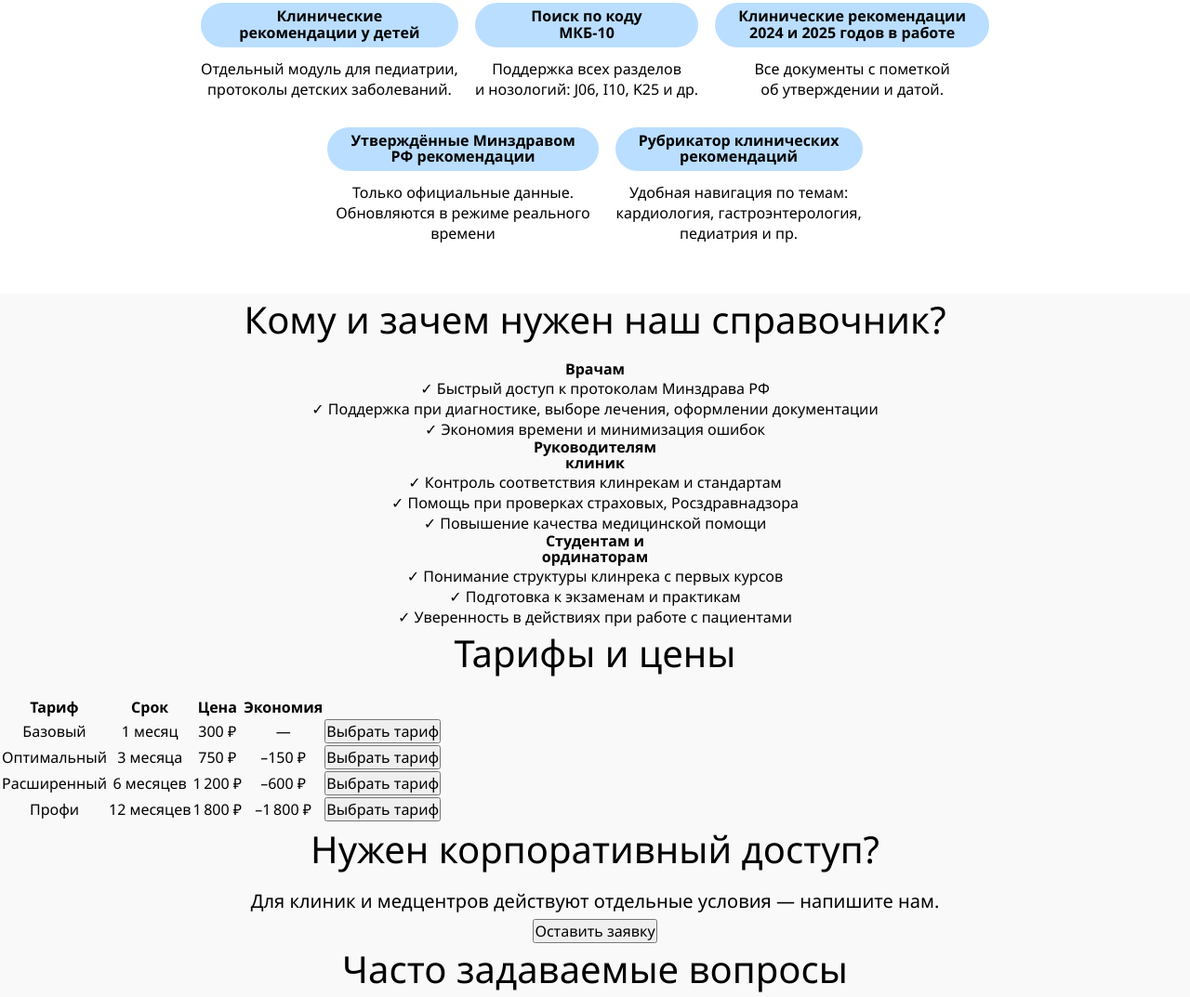
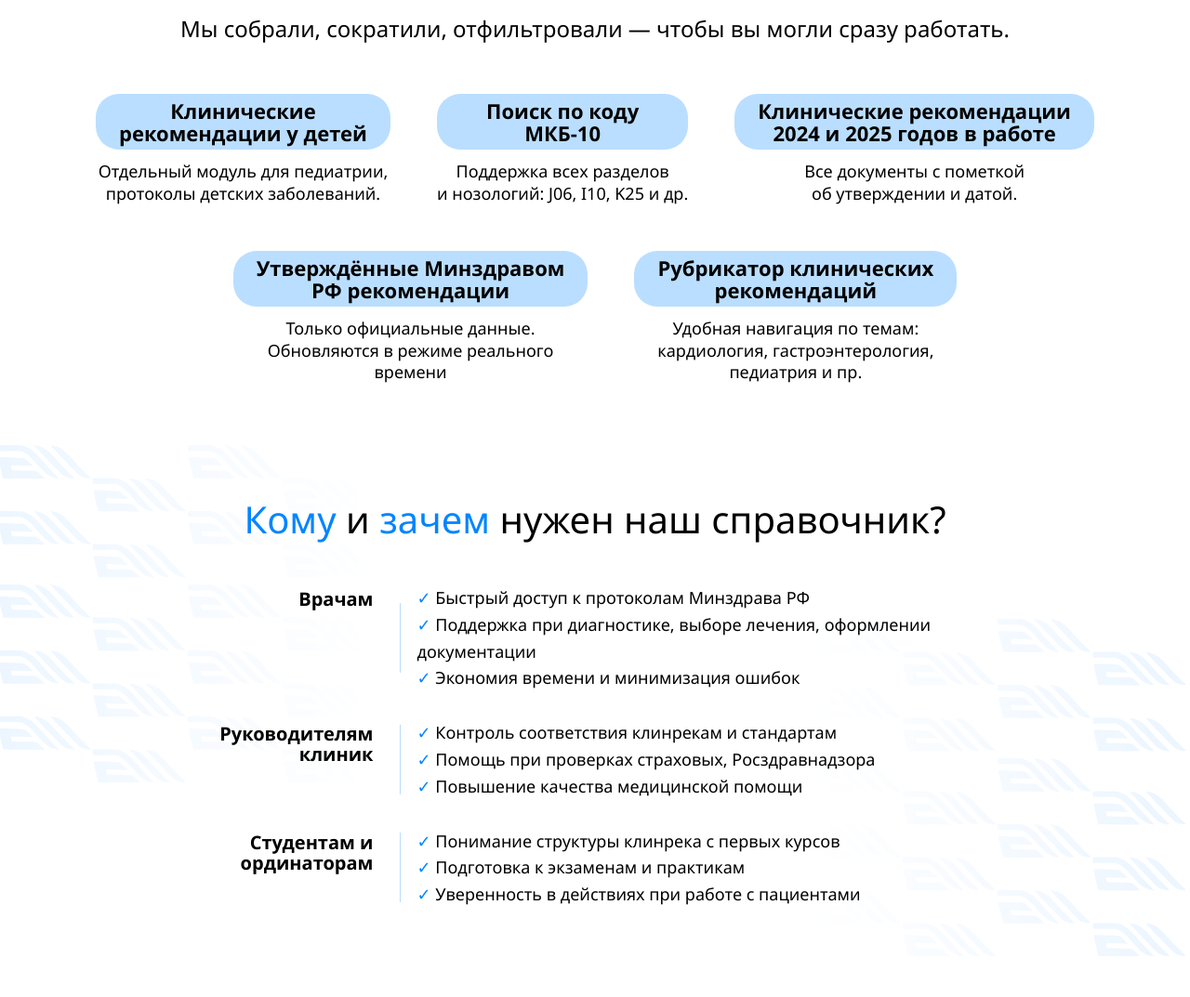
Before and after one commit to LilySmirn/easyMed_b2c, a plain HTML site: page index.html in a window 1280 px wide. Shown: the part 1116-2189 px from the top of the page at 93% size. Drawn offline with Linux system fonts and the light colour scheme.

Commit message:
feat: add styles for clients section

```diff
--- a/index.html
+++ b/index.html
@@ -201,18 +201,18 @@
                 <div class="usp-list">
                     <div class="line-1">
                         <div class="usp-item">
-                            <p class="item-title usp-item-title">
+                            <div class="item-title usp-item-title">
                                 Клинические<br>рекомендации у детей
-                            </p>
-                            <p class="item-text">
+                            </div>
+                            <div class="usp-item-text">
                                 Отдельный модуль для педиатрии,<br>протоколы детских заболеваний.
-                            </p>
+                            </div>
                         </div>
                         <div class="usp-item">
                             <p class="item-title usp-item-title">
                                 Поиск по коду<br>МКБ-10
                             </p>
-                            <p class="item-text">
+                            <p class="usp-item-text">
                                 Поддержка всех разделов<br>и нозологий: J06, I10, K25 и др.
                             </p>
                         </div>
@@ -220,7 +220,7 @@
                             <p class="item-title usp-item-title">
                                 Клинические рекомендации<br>2024 и 2025 годов в работе
                             </p>
-                            <p class="item-text">
+                            <p class="usp-item-text">
                                 Все документы с пометкой<br>об утверждении и датой.
                             </p>
                         </div>
@@ -230,7 +230,7 @@
                             <p class="item-title usp-item-title">
                                 Утверждённые Минздравом<br>РФ рекомендации
                             </p>
-                            <p class="item-text">
+                            <p class="usp-item-text">
                                 Только официальные данные.<br>Обновляются в режиме реального<br>времени
                             </p>
                         </div>
@@ -238,7 +238,7 @@
                             <p class="item-title usp-item-title">
                                 Рубрикатор клинических<br>рекомендаций
                             </p>
-                            <p class="item-text">
+                            <p class="usp-item-text">
                                 Удобная навигация по темам:<br>кардиология, гастроэнтерология,<br>педиатрия и пр.
                             </p>
                         </div>
@@ -249,39 +249,46 @@
         <section id="clients" class="clients-section">
             <div class="clients-container">
                 <h2 class="title">
-                    Кому и зачем нужен наш справочник?
+                    <span class="highlight">Кому</span> и <span class="highlight">зачем</span> нужен наш справочник?
                 </h2>
                 <div class="clients-list">
+
                     <div class="clients-item">
-                        <p class="item-title">
+                        <p class="item-title clients-item-title">
                             Врачам
                         </p>
-                        <div class="clients-stroke">
-                        </div>
+                        <div class="vertical-line"></div>
                         <p class="item-text">
-                            ✓ Быстрый доступ к протоколам Минздрава РФ<br>✓ Поддержка при диагностике, выборе лечения, оформлении документации<br>✓ Экономия времени и минимизация ошибок
+                            <span class="highlight">✓</span> Быстрый доступ к протоколам Минздрава РФ<br>
+                            <span class="highlight">✓</span> Поддержка при диагностике, выборе лечения, оформлении документации<br>
+                            <span class="highlight">✓</span> Экономия времени и минимизация ошибок
                         </p>
                     </div>
+
                     <div class="clients-item">
-                        <p class="item-title">
+                        <p class="item-title clients-item-title">
                             Руководителям<br>клиник
                         </p>
-                        <div class="clients-stroke">
-                        </div>
+                        <div class="vertical-line"></div>
                         <p class="item-text">
-                            ✓ Контроль соответствия клинрекам и стандартам<br>✓ Помощь при проверках страховых, Росздравнадзора<br>✓ Повышение качества медицинской помощи
+                            <span class="highlight">✓</span> Контроль соответствия клинрекам и стандартам<br>
+                            <span class="highlight">✓</span> Помощь при проверках страховых, Росздравнадзора<br>
+                            <span class="highlight">✓</span> Повышение качества медицинской помощи
                         </p>
                     </div>
+
                     <div class="clients-item">
-                        <p class="item-title">
+                        <p class="item-title clients-item-title">
                             Студентам и<br>ординаторам
                         </p>
-                        <div class="clients-stroke">
-                        </div>
+                        <div class="vertical-line"></div>
                         <p class="item-text">
-                            ✓ Понимание структуры клинрека с первых курсов<br>✓ Подготовка к экзаменам и практикам<br>✓ Уверенность в действиях при работе с пациентами
+                            <span class="highlight">✓</span> Понимание структуры клинрека с первых курсов<br>
+                            <span class="highlight">✓</span> Подготовка к экзаменам и практикам<br>
+                            <span class="highlight">✓</span> Уверенность в действиях при работе с пациентами
                         </p>
                     </div>
+
                 </div>
             </div>
         </section>
--- a/styles.css
+++ b/styles.css
@@ -230,7 +230,7 @@ h1 {
 }
 
 .welcome-section {
-    height: 227px;
+    height: 280px;
     background-color: #ffffff;
     display: flex;
     justify-content: center;
@@ -252,10 +252,10 @@ h1 {
 
 .description {
     font-family: "Segoe UI", sans-serif;
-    font-size: 20px;
-    line-height: 1.1;
+    font-size: 24px;
+    line-height: 130%;
     color: #000000;
-    margin-bottom: 8px;
+    margin-bottom: 15px;
     text-align: center;
     z-index: 1;
 }
@@ -286,7 +286,7 @@ h2 {
 }
 
 .usp-section {
-    min-height: 540px;
+    min-height: 650px;
     width: 100%;
     display: flex;
     flex-direction: column;
@@ -301,18 +301,19 @@ h2 {
     flex-direction: column;
     align-items: center;
     justify-content: center;
+    gap: 50px;
 }
 
 .line-1, .line-2 {
     display: flex;
     justify-content: space-between;
     align-items: center;
-    gap: 18px;
+    gap: 50px;
 }
 
 .line-1 {
-    margin-bottom: 30px;
     margin-top: 40px;
+    max-width: 1200px;
 }
 
 .usp-item {
@@ -320,9 +321,17 @@ h2 {
     flex-direction: column;
 }
 
+.usp-item-text {
+    font-family: "Segoe UI", sans-serif;
+    font-size: 18px;
+    color: #000000;
+    line-height: 130%;
+    text-align: center;
+}
+
 .item-title {
     font-family: "Segoe UI", sans-serif;
-    font-size: 16px;
+    font-size: 18px;
     font-weight: bold;
     color: #000000;
     text-align: center;
@@ -334,6 +343,77 @@ h2 {
     padding: 6px 25px;
     border-radius: 25px;
     margin-bottom: 12px;
+    font-weight: 600;
+    font-size: 22px;
+}
+
+.clients-section {
+    height: 550px;
+    background-color: white;
+    display: flex;
+    justify-content: center;
+    align-items: center;
+}
+
+.clients-container {
+    background-image: url("assets/images/bg-clients-section-left.png"), url("assets/images/bg-clients-section-right.png");
+    background-position: top left, bottom right;
+    background-repeat: no-repeat, no-repeat;
+    background-size: auto, auto;
+    width: 1400px;
+    height: 550px;
+    display: flex;
+    flex-direction: column;
+    justify-content: center;
+    align-items: center;
+}
+
+.clients-list {
+    display: flex;
+    flex-direction: column;
+    justify-content: center;
+    align-items: center;
+    gap: 30px;
+    margin-top: 25px;
+}
+
+.clients-item {
+    display: flex;
+    justify-content: space-between;
+    align-items: center;
+}
+
+.clients-item-title {
+    width: 220px;
+    text-align: right;
+    align-self: flex-start;
+    margin-top: 5px;
+    font-size: 20px;
+}
+
+.vertical-line {
+    width: 1px;
+    height: 75px;
+    background-color: #BADEFF;
+    margin: 0 18px 0 28px;
+}
+
+.item-text {
+    font-family: "Segoe UI", sans-serif;
+    font-size: 18px;
+    font-weight: normal;
+    color: #000000;
+    text-align: left;
+    line-height: 160%;
+    width: 650px;
+}
+
+.pricing-section {
+    height: 630px;
+    background-color: white;
+    display: flex;
+    justify-content: center;
+    align-items: center;
 }
 
 .faq-question {
```
Also changed, not shown: assets/images/bg-clients-section-left.png (added), assets/images/bg-clients-section-right.png (added).
